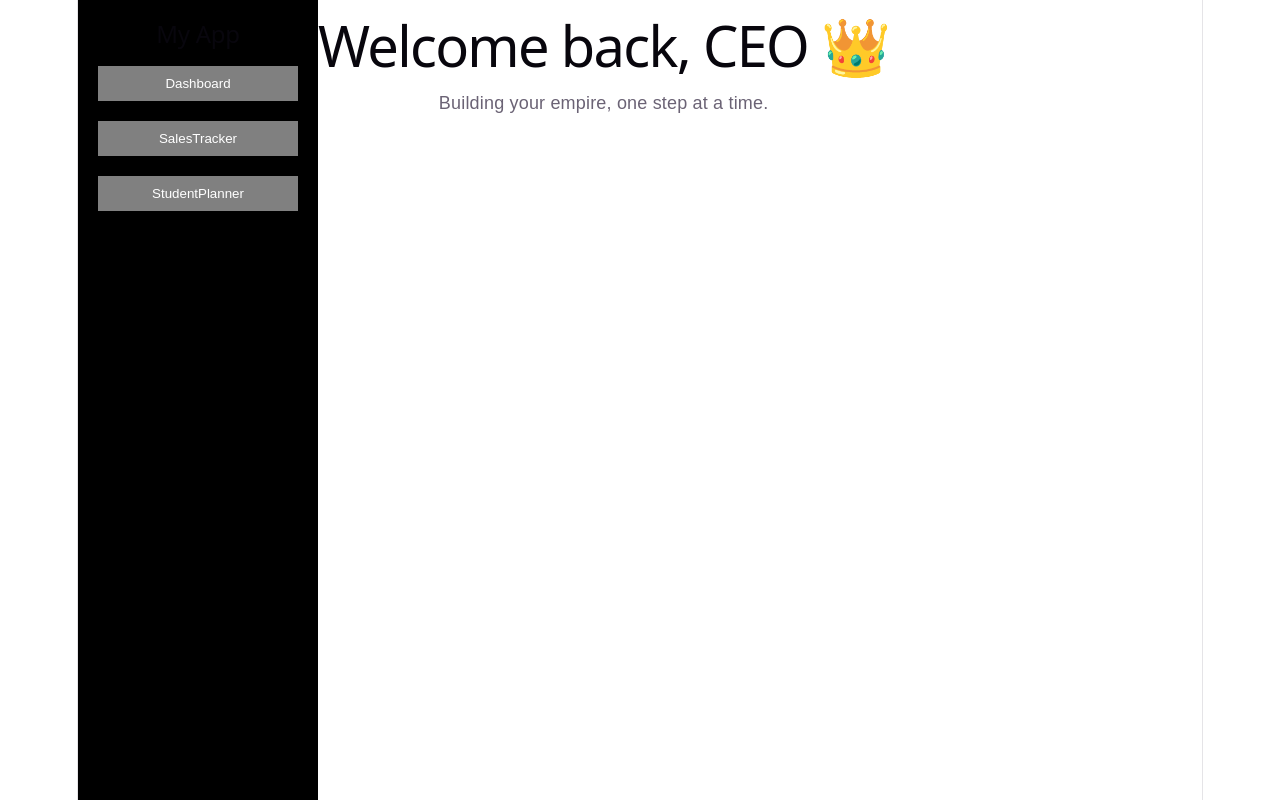
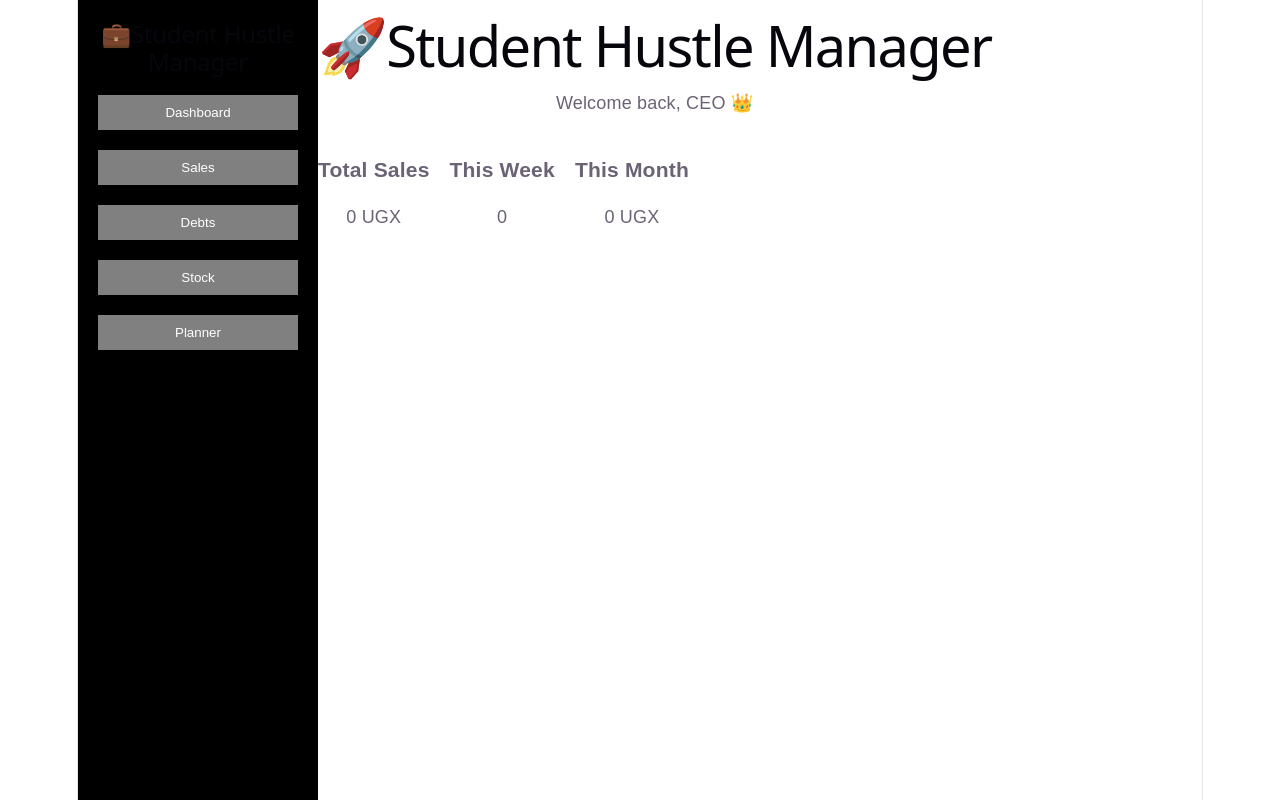
Before and after one commit to mariam968/Student-Hustle-Manager, a React (Vite) app in the folder student-planner-sales-tracker/: page / in a window 1280 px wide. Built offline with nearby package versions, Linux system fonts and the light colour scheme.

Commit message:
add dashboard analyst with total, daily, weekly, and monthly sales

```diff
--- a/student-planner-sales-tracker/src/App.jsx
+++ b/student-planner-sales-tracker/src/App.jsx
@@ -1,39 +1,65 @@
-import { useState } from 'react'
-import Dashboard from './components/Dashboard';
-import SalesTracker from './components/SalesTracker';
-import StudentPlanner from './components/StudentPlanner';
-import './App.css'
+import { useState } from "react";
+import "./App.css";
 
-function App() {
+import Dashboard from "./components/Dashboard";
+import Sales from "./components/Sales";
+import Debts from "./components/Debts";
+import Stock from "./components/Stock";
+import Planner from "./components/Planner";
+
+function App(){
   const [activePage, setActivePage] = useState("dashboard");
 
+  // page render function
   const renderPage = () => {
     switch(activePage) {
       case "sales":
-        return <SalesTracker/>;
-        case "planner":
-          return <StudentPlanner/>;
-          default:
-            return <Dashboard/>;
-
+        return <Sales/>;
+        case "debts":
+          return <Debts/>;
+          case "planner":
+            return <Planner/>;
+            default:
+              return <Dashboard/>;
     }
   };
 
-  return (
-    <>
-   <div className='app'>
-    <aside className='sidebar'>
-      <h2>My App</h2>
-      <button onClick={()=>setActivePage("dashboard")}>Dashboard</button>
-      <button onClick={()=>setActivePage("sales")}>SalesTracker</button>
-      <button onClick={()=>setActivePage("planner")}>StudentPlanner</button>
-    </aside>
+  return(
+    <div className="app">
+      {/* sidebar */}
+      <div className="sidebar">
+        <h2>💼Student Hustle Manager</h2>
 
-    <main className='main-content'>{renderPage()}</main>
+        <button onClick={()=>setActivePage("dashboard")}>
+          Dashboard
+        </button>
 
-   </div>
-    </>
+        <button onClick={()=>setActivePage("sales")}>
+          Sales
+        </button>
+
+        <button onClick={()=>setActivePage("debts")}>
+          Debts
+        </button>
+
+        <button onClick={()=>setActivePage("stock")}>
+          Stock
+        </button>
+
+        <button onClick={()=>setActivePage("planner")}>
+          Planner
+        </button>
+
+
+      </div>
+
+      {/* main content */}
+      <div className="main-content">
+        {renderPage()}
+      </div>
+    </div>
   );
 }
 
-export default App
+
+export default App;
--- a/student-planner-sales-tracker/src/components/Dashboard.jsx
+++ b/student-planner-sales-tracker/src/components/Dashboard.jsx
@@ -1,10 +1,72 @@
+import { useState, useEffect } from "react";
+
 function Dashboard(){
+  const [sales, setSales] = useState([]);
+
+  useEffect(()=>{
+    const saved = JSON.parse(localStorage.getItem("sales"));
+    if (saved) setSales(saved);
+  },[]);
+
+  // total sales
+  const totalSales = sales.reduce((sum, sale)=>sum + sale.total, 0);
+
+  // today's date
+  const today = new Date().toLocaleDateString();
+
+  const todaySales = sales
+  .filter((sale)=>sale.date === today)
+  .reduce((sum, sale)=>sum + sale.total, 0);
+
+  // weekly sales
+  const weekSales = sales
+  .filter((sale)=>{
+    const saleDate = new Date(sale.date);
+    const now = new Date();
+    const diff = (now - saleDate) / (1000*60*60*24);
+    return diff <= 7;
+  })
+  .reduce((sum, sale)=>sum + sale.total, 0);
+
+
+  // monthly sales
+  const monthSales = sales
+  .filter((sale)=>{
+    const saleDate = new Date(sale.date);
+    const now = new Date();
+    const diff = (now - saleDate) / (1000*60*60*24);
+    return diff <= 30;
+  })
+  .reduce((sum,sale)=>sum + sale.total, 0);
+
   return(
     <div>
-      <h1>Welcome back, CEO 👑</h1>
-      <p>Building your empire, one step at a time.</p>
+      <h1>🚀Student Hustle Manager</h1>
+      <p>Welcome back, CEO 👑</p>
+
+      <div style={{display:"flex", gap:"20px", marginTop:"20px", flexWrap:"wrap"}}>
+
+        {/* today */}
+        <div className="card">
+          <h3>Total Sales</h3>
+          <p>{totalSales} UGX</p>
+        </div>
+
+        {/* Week */}
+        <div className="card">
+          <h3>This Week</h3>
+          <p>{weekSales}</p>
+        </div>
+
+        {/* month */}
+        <div className="card">
+          <h3>This Month</h3>
+          <p>{monthSales} UGX</p>
+        </div>
+
+
+      </div>
     </div>
-
   );
 }
 
--- a/student-planner-sales-tracker/src/components/SalesTracker.jsx
+++ /dev/null
@@ -1,156 +0,0 @@
-import { useState, useEffect, use } from "react";
-
-function SalesTracker(){
-  const[sales, setSales] = useState([]);
-
-  const[product, setProduct] = useState("");
-  const[price, setPrice] = useState("");
-  const[cost, setCost] = useState("");
-  const[quantity, setQuantity] = useState("");
-
-  // daily sales state
-  const [dailySales, setDailySales] = useState([]);
-  const [dailyAmount, setDailyAmount] = useState("");
-  const [note, setNote] = useState("")
-
-  // load data
-  useEffect(()=> {
-    const savedSales = JSON.parse(localStorage.getItem("sales"));
-    if (savedSales) setSales(savedSales);
-
-    const savedDaily = JSON.parse(localStorage.getItem("dailySales"));
-    if(savedDaily) setDailySales(savedDaily);
-  },[]);
-
-  // Save data
-  useEffect(()=>{
-    localStorage.setItem("sales",JSON.stringify(sales));
-  },[sales]);
-
-  useEffect(()=>{
-    localStorage.setItem("dailySales",JSON.stringify(dailySales));
-  },[dailySales]);
-
-  // addd product sale
-
-  const addSale = () => {
-    if(!product || !price || !cost || !quantity)return;
-
-    const newSale = {
-      product,
-      price: Number(price),
-      cost: Number(cost),
-      quantity: Number(quantity),
-      date: new Date().toISOString(),
-    };
-
-    setSales([...sales, newSale]);
-
-    // clear inputs
-    setProduct("");
-    setPrice("");
-    setCost("");
-    setQuantity("");
-  };
-
-  // add daily sale
-  const addDailySale =()=>{
-    if(!dailyAmount)return;
-
-    const newEntry ={
-      amount: Number(dailyAmount),
-      note: note,
-      date: new Date().toLocaleDateString(),
-
-    };
-
-    setDailySales([...dailySales, newEntry]);
-
-    setDailyAmount("");
-    setNote("");
-  };
-
-  return(
-    <div style={{maxWidth: "700px",margin:"auto"}}>
-      <h1>Sales Tracker</h1>
-
-      {/* product sales section */}
-      <h2>Add Product Sale</h2>
-
-      {/* form */}
-      <div style={{display:"flex", flexDirection: "column", gap:"10px"}}>
-        <input
-        placeholder="Product name"
-        value={product}
-        onChange={(e)=>setProduct(e.target.value)}
-        />
-
-        <input
-        placeholder="Selling price"
-        type="number"
-        value={price}
-        onChange={(e)=> setPrice(e.target.value)}
-        />
-
-      <input
-      placeholder="Cost price"
-      type="number"
-      value={cost}
-      onChange={(e)=> setCost(e.target.value)}
-       />
-
-       <input
-       placeholder="Quantity"
-       type="number"
-       value={quantity}
-       onChange={(e)=> setQuantity(e.target.value)}
-        />
-
-        <button onClick={addSale}>Add Sale</button>
-      </div>
-
-      {/* sales list */}
-      <ul style={{marginTop:"20px"}}>
-        {sales.map((sale, index)=>(
-          <li key={index}>
-            {sale.product} - {sale.quantity} pcs - {sale.price} UGX
-
-          </li>
-        ))}
-      </ul>
-
-      <hr />
-
-      {/* daily sales section */}
-      <h2>Daily Sales Log</h2>
-
-      <div style={{display:"flex", flexDirection: "column", gap: "10px"}}>
-        <input
-        placeholder="Amount made today"
-        type="number"
-        value={dailyAmount}
-        onChange={(e)=> setDailyAmount(e.target.value)}
-        />
-
-        <input
-        placeholder="Note (optional)"
-        value={note}
-        onChange={(e)=> setNote(e.target.value)}
-        />
-
-        <button onClick={addDailySale}>Add Daily Sale</button>
-      </div>
-
-      {/* daily sales list */}
-      <ul style={{marginTop:"20px"}}>
-        {dailySales.map((entry, index)=>(
-          <li key={index}>
-            {entry.date} - {entry.amount} UGX ({entry.note})
-          </li>
-
-        ))}
-      </ul>
-    </div>
-  );
-}
-export default SalesTracker;
```
Also changed, not shown: student-planner-sales-tracker/src/components/Debts.jsx (added), student-planner-sales-tracker/src/components/Planner.jsx (renamed from student-planner-sales-tracker/src/components/StudentPlanner.jsx), student-planner-sales-tracker/src/components/Sales.jsx (added), student-planner-sales-tracker/src/components/SalesForm.jsx (deleted), student-planner-sales-tracker/src/components/SalesSummary.jsx (deleted), student-planner-sales-tracker/src/components/Stock.jsx (added), student-planner-sales-tracker/src/components/TaskForm.jsx (deleted), student-planner-sales-tracker/src/components/TaskList.jsx (deleted).
